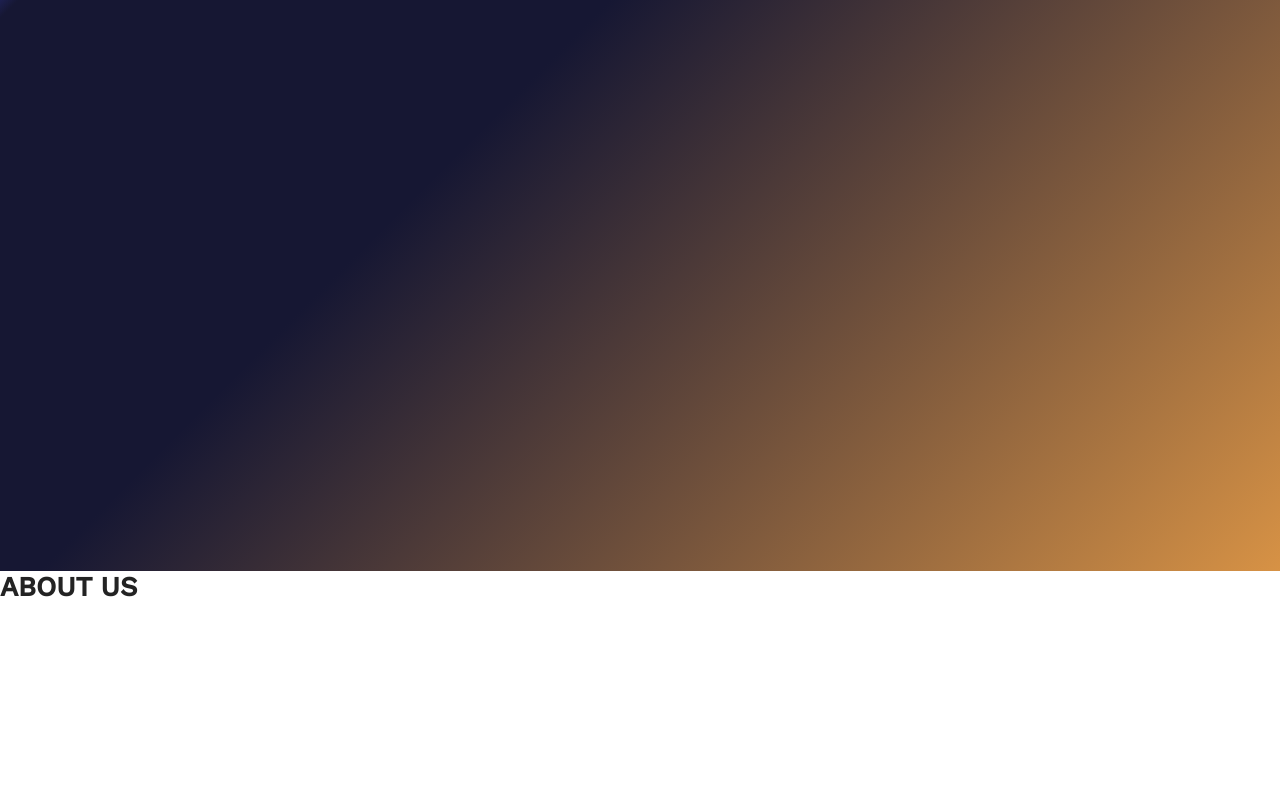
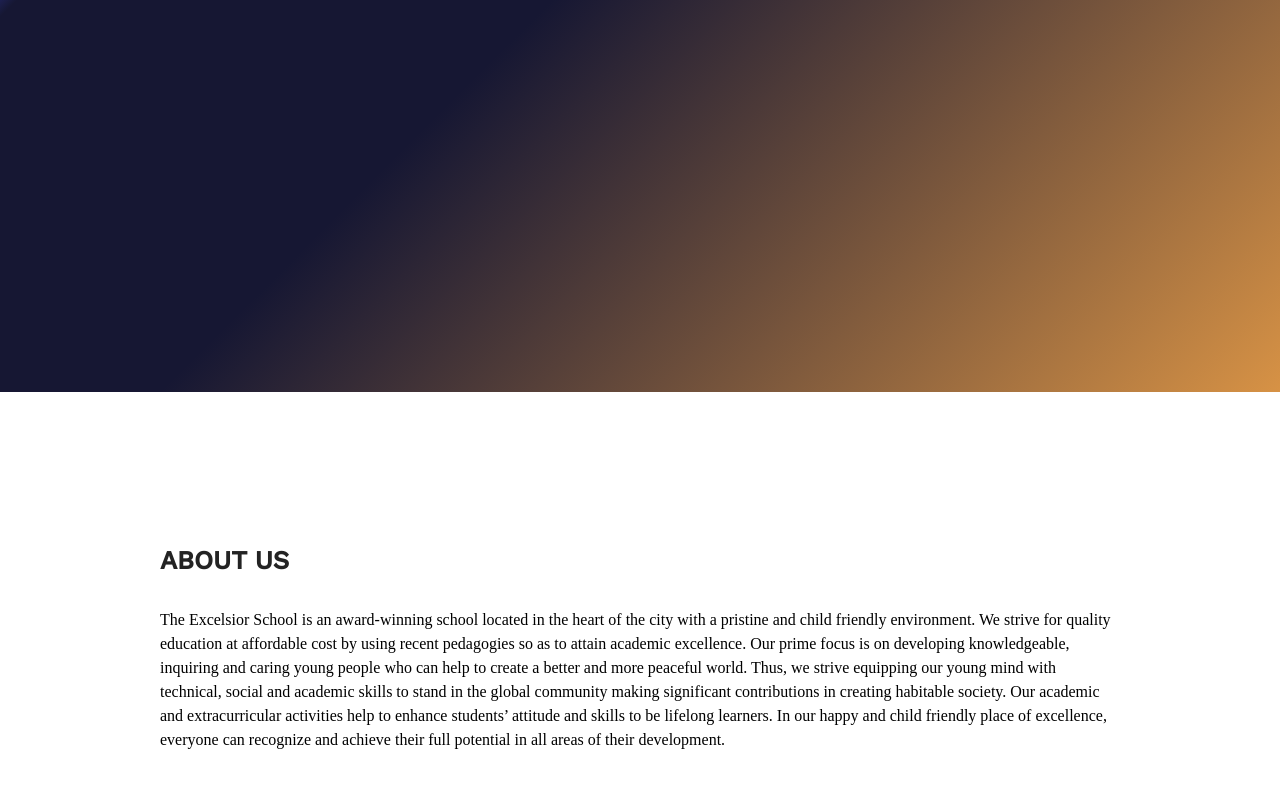
Before and after one commit to CaffeineDuck/excelsior-clone, a Next.js app: page / in a window 1280 px wide. Shown: the top 788 px of the page. Built offline with nearby package versions, Linux system fonts and the light colour scheme.

Commit message:
Fixed About section

```diff
--- a/src/components/hero/About.style.tsx
+++ b/src/components/hero/About.style.tsx
@@ -1,16 +1,33 @@
 import styled from "styled-components";
 
+export const UpperWrapper = styled.div`
+  display: flex;
+  justify-content: center;
+`;
+
 export const Wrapper = styled.div`
-  padding-left: 5rem;
-  padding-right: 5rem;
-  padding-top: 2rem;
-  padding-bottom: 2rem;
+  margin-top: 15vh;
+  margin-bottom: 2vh;
+  padding: 1rem;
+  display: flex;
+  flex-direction: column;
+  align-items: center;
+`;
+
+export const InnerWrapper = styled.div`
+  max-width: 960px;
 `
 
-export const AboutHeader = styled.div`
-  font-size: 1.7em;
+export const AboutHeader = styled.h1`
+  font-size: 1.6rem;
   font-family: "Work Sans", sans-serif;
   color: #232323;
   font-weight: 600;
   text-transform: uppercase;
 `;
+
+export const AboutBody = styled.p`
+  padding-top: 1rem;
+  font-size: 1rem;
+  line-height: 1.5rem;
+`;
--- a/src/components/hero/About.tsx
+++ b/src/components/hero/About.tsx
@@ -1,6 +1,6 @@
 import * as React from "react";
 import Head from "next/head";
-import { AboutHeader } from "./About.style";
+import { AboutBody, AboutHeader, InnerWrapper, Wrapper } from "./About.style";
 
 const About: React.FC = () => {
   return (
@@ -13,9 +13,26 @@
           rel="stylesheet"
         />
       </Head>
-      <AboutHeader>
-        About Us
-      </AboutHeader>
+      <Wrapper>
+        <InnerWrapper>
+          <AboutHeader>About Us</AboutHeader>
+          <AboutBody>
+            The Excelsior School is an award-winning school located in the heart
+            of the city with a pristine and child friendly environment. We
+            strive for quality education at affordable cost by using recent
+            pedagogies so as to attain academic excellence. Our prime focus is
+            on developing knowledgeable, inquiring and caring young people who
+            can help to create a better and more peaceful world. Thus, we strive
+            equipping our young mind with technical, social and academic skills
+            to stand in the global community making significant contributions in
+            creating habitable society. Our academic and extracurricular
+            activities help to enhance students’ attitude and skills to be
+            lifelong learners. In our happy and child friendly place of
+            excellence, everyone can recognize and achieve their full potential
+            in all areas of their development.
+          </AboutBody>
+        </InnerWrapper>
+      </Wrapper>
     </>
   );
 };
```
